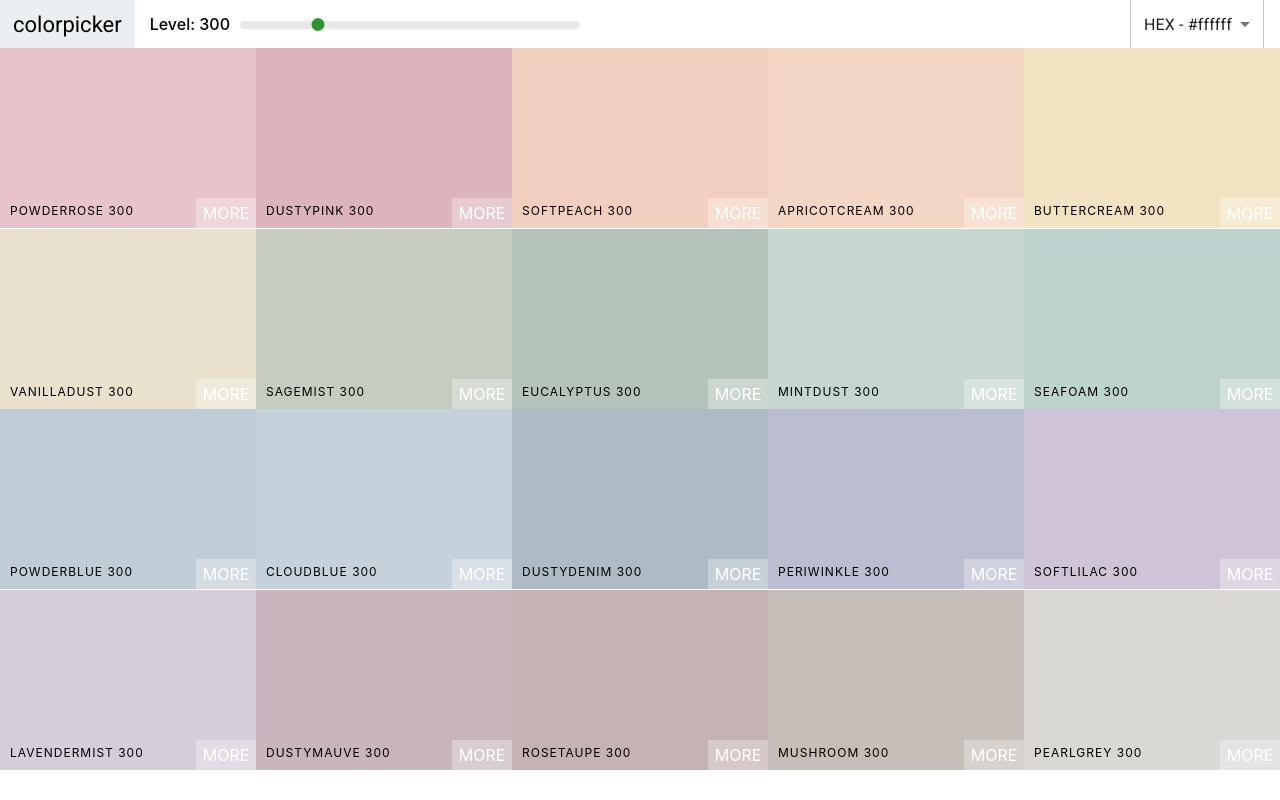
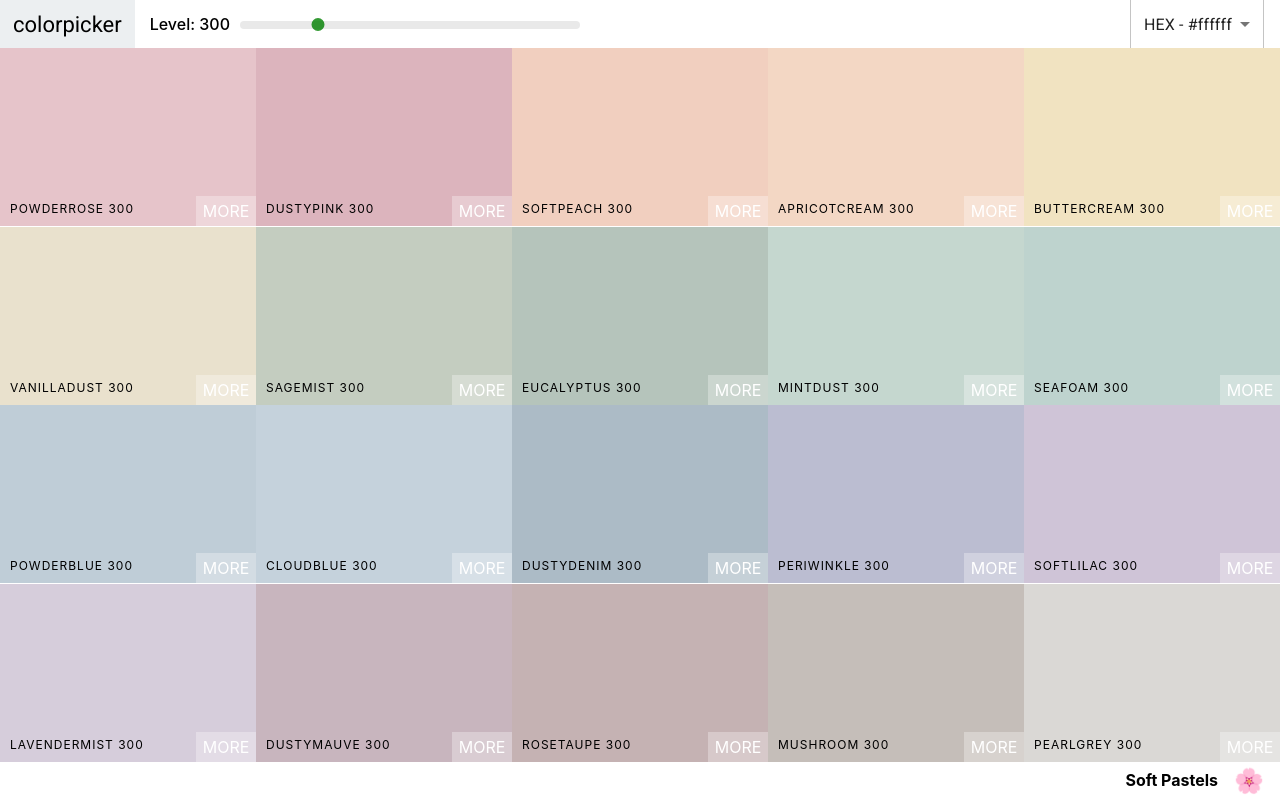
Before and after one commit to oanaMitricoiu/Color-shades, a React (Create React App) app: page / in a window 1280 px wide. Built offline with nearby package versions, Linux system fonts and the light colour scheme.

Commit message:
add palette footer

```diff
--- a/src/Navbar.js
+++ b/src/Navbar.js
@@ -53,7 +53,7 @@
                 </div>
                 <Snackbar
                     open={this.state.open}
-                    autoHideDuration={6000}
+                    autoHideDuration={3000}
                     message={<span id='message-id'>Format changed to {format.toUpperCase()}</span>}
                     ContentProps={{
                         "aria-described-by": "message-id"
--- a/src/Palette.css
+++ b/src/Palette.css
@@ -1,7 +1,23 @@
 .Palette {
     height: 100vh;
+    display: flex;
+    flex-direction: column;
 }
 
 .Palette-colors {
     height: 90%;
 }
+
+.Palette-footer {
+    background-color: white;
+    height: 5vh;
+    display: flex;
+    justify-content: flex-end;
+    align-items: center;
+    font-weight: bold;
+}
+
+.emoji {
+    font-size: 1.5rem;
+    margin: 0 1rem;
+}
--- a/src/Palette.js
+++ b/src/Palette.js
@@ -21,11 +21,11 @@
     }
 
     render(){
-        const {colors} = this.props.palette;
+        const {colors, paletteName, emoji} = this.props.palette;
         const {level,format} = this.state;
 
         const colorBoxes=colors[level].map(color => (
-        <ColorBox background={color[format]} name={color.name}/>
+        <ColorBox background={color[format]} name={color.name} key={color.id}/>
     ))
         return (
             <div className='Palette'>
@@ -33,6 +33,10 @@
                 <div className='Palette-colors'>
                     {colorBoxes}
                 </div>
+                <footer className="Palette-footer">
+                    {paletteName}
+                <span className="emoji">{emoji}</span>
+                </footer>
             </div>
         )
     }
--- a/src/index.css
+++ b/src/index.css
@@ -5,6 +5,7 @@
     sans-serif;
   -webkit-font-smoothing: antialiased;
   -moz-osx-font-smoothing: grayscale;
+  overflow-x: hidden;
 }
 
 code {
```
